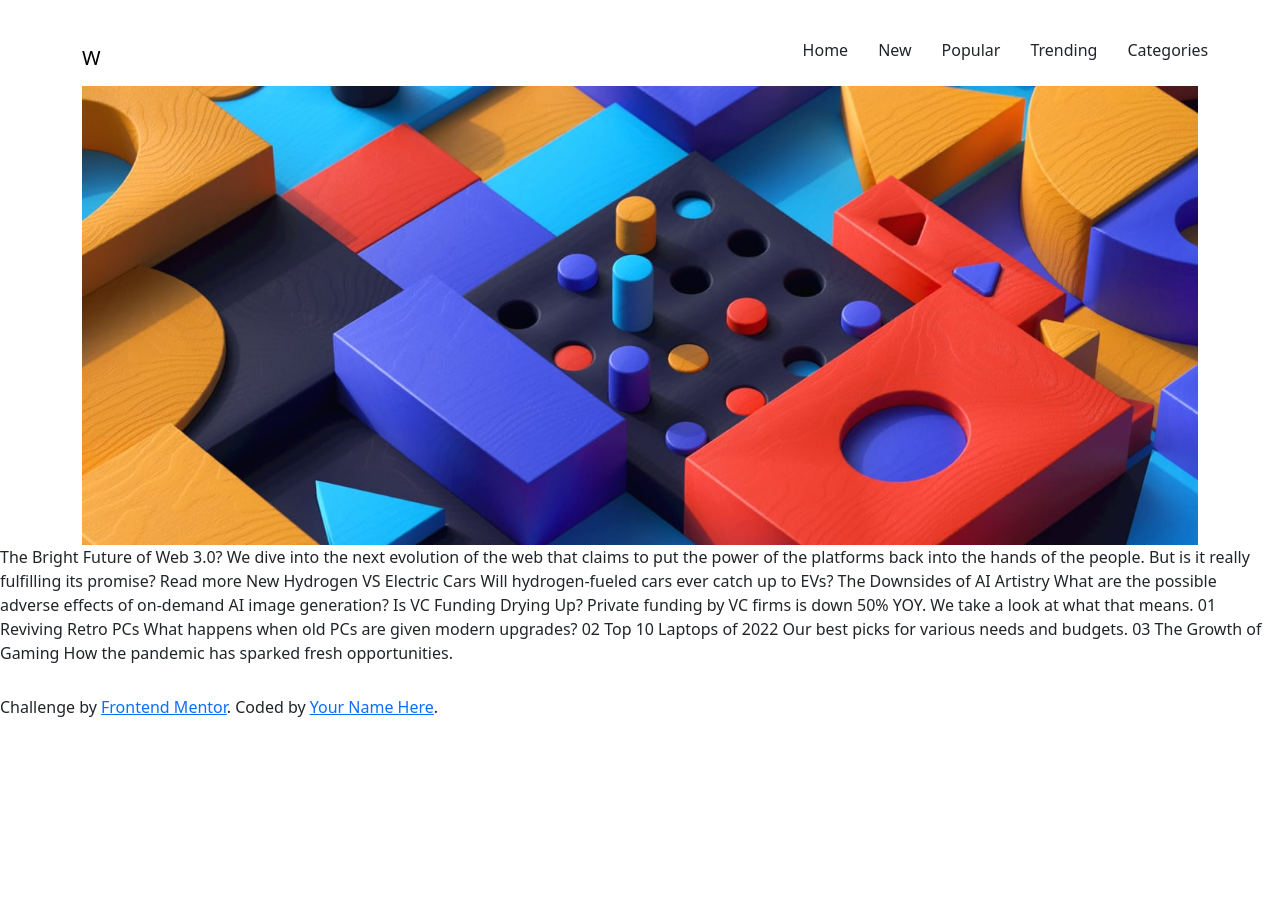
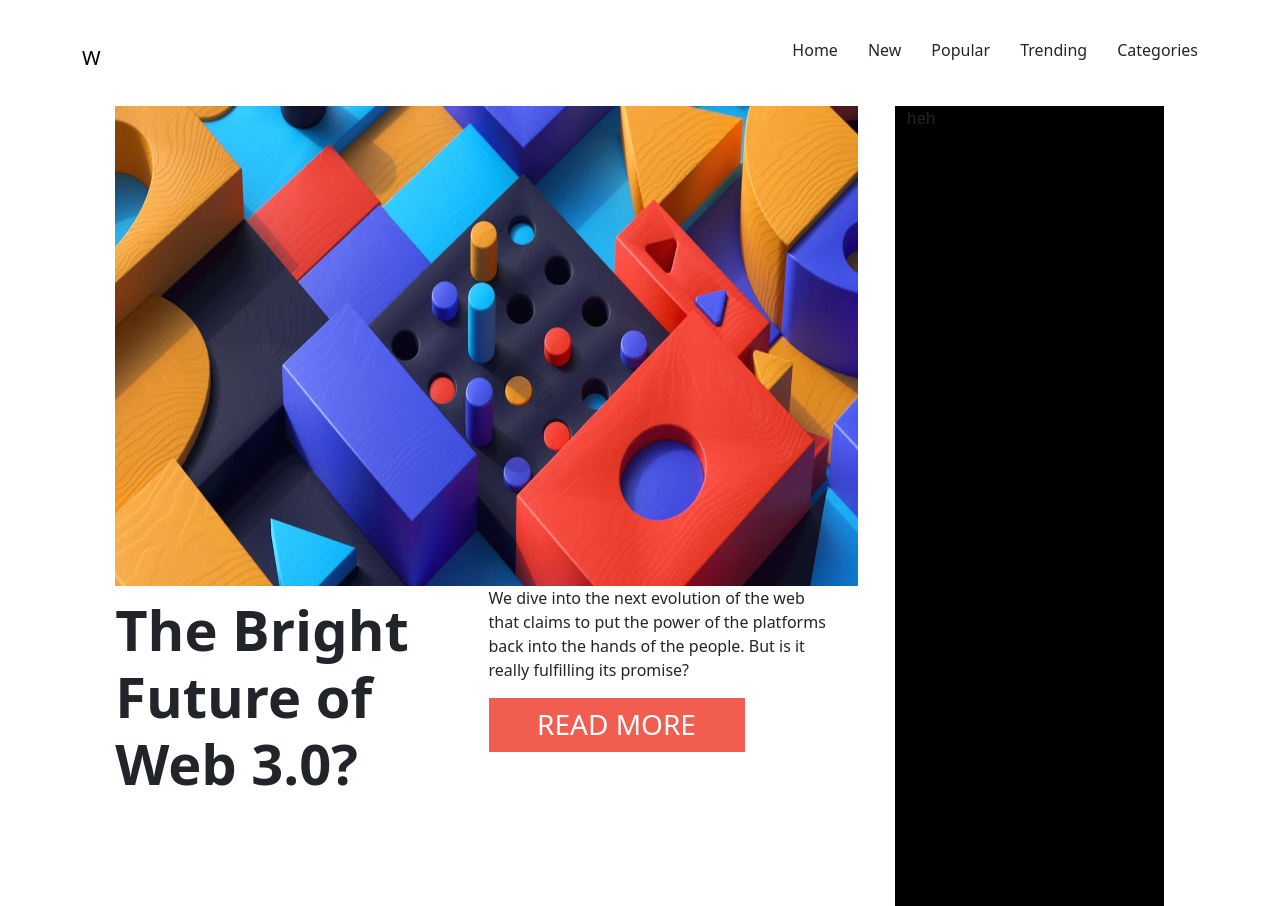
Before and after one commit to etimexo/News-homepage, a plain HTML site: page index.html in a window 1280 px wide. Shown: the top 906 px of the page. Before the commit the page ends 800 px from the top, so only its background shows below. Drawn offline with nearby package versions, Linux system fonts and the light colour scheme.

Commit message:
Edit files

```diff
--- a/index.html
+++ b/index.html
@@ -11,9 +11,10 @@
 <body>
   <main>
     <div class="container">
-      <div class="continer-fluid">
-        <nav class="navbar navbar-expand-lg">
+      <nav class="navbar navbar-expand-lg">
+        <div>
           <a href="index.html" class="navbar-brand brand-space">W</a>
+        </div>
           <div class="toggle">
               <span class="line"></span>
               <span class="line"></span>
@@ -26,22 +27,37 @@
               <li class="nav-item"><a class="nav-link" href="#">Trending</a></li>
               <li class="nav-item"><a class="nav-link" href="#">Categories</a></li>
           </ul>
-        </nav>
-      </div>
-      <div class="row d-flex">
-        <div class="col-xxl-2 img1">
+      </nav>
+    </div>
+      <div class="row d-flex row1 ">
+        <div class="col-xl-7 img1">
           <img src="./assets/images/image-web-3-mobile.jpg" class="img1-mobile" alt="...">
           <img src="./assets/images/image-web-3-desktop.jpg" class="img1-desktop" alt="...">
+          <div class="row future">
+            <div class="col bright">
+              <h1>
+                The Bright Future of Web 3.0?
+              </h1>
+            </div>
+            <div class="col para1">
+                <p>
+                  We dive into the next evolution of the web that claims to put the power of the platforms back into the hands of the people.
+                  But is it really fulfilling its promise?
+                  <h3>
+                    <button>
+                      <a href="#">Read more</a>
+                    </button>
+                  </h3>
+                </p>
+            </div>
+          </div>
+        </div>
+
+        <div class="col-lg-1 img2">
+          heh
         </div>
       </div>
     </div>
-    The Bright Future of Web 3.0?
-
-    We dive into the next evolution of the web that claims to put the power of the platforms back into the hands of the people.
-    But is it really fulfilling its promise?
-
-    Read more
-
     New
 
     Hydrogen VS Electric Cars
--- a/style.css
+++ b/style.css
@@ -6,23 +6,27 @@
 main {
   margin: 30px auto;
 }
-.navbar .brand-space {
-  margin-right: 50vw;
-}
-.container-fluid {
-  margin-top: 2px;
-}
-.row .img1-desktop {
-  display: none;
-}
-.row .img1-mobile {
-  width: 100%;
-}
 ul {
   list-style-type: none;
 }
-
+.row1 .future button {
+  width: 20vw;
+  padding: 10px 20px;
+  background-color: hsl(5, 85%, 63%);
+  border: none;
+}
+.row1 .future button:hover, .row1 .future button:focus {
+  background-color: black;
+}
+.row1 .future button a {
+  text-decoration: none;
+  color: white;
+  text-transform: uppercase;
+}
 @media (max-width: 912px) {
+  main {
+    width: 80%;
+  }
   .navbar {
     display: flex;
     align-items: center;
@@ -78,16 +82,67 @@ ul {
     text-align: center;
     transform: 0.3s;
   }
+  .img1-desktop {
+    display: none;
+  }
+  .row1 .img1-mobile {
+    display: block;
+    width: 100%;
+  }
+  .row1 .future {
+    display: block;
+  }
+  .row1 .future h1 {
+    font-size: 3rem;
+    font-weight: bold;
+  }
+  .row1 .future button {
+    width: 50vw;
+  }
 }
 
-
-@media (min-width: 990px) {
+@media (min-width: 913px) {
+  main {
+    width: 80%;
+    width: 100%;
+    margin: 30px auto;
+  }
+  .navbar {
+    width: 100%;
+    margin: 20px auto;
+    display: flex;
+    align-items: center;
+    justify-content: space-between;
+  }
+  .navbar .nav-menu {
+    margin-left: auto;
+    margin-right: 0;
+  }
+  .row1 {
+    width: 100%;
+    height: 100vh;
+  }
+  .row .img1 {
+    margin: 0 5px 10px 9vw;
+    padding: auto 32px;
+  }
+  .row .img1 .img1-desktop {
+    width: 58vw;
+    height: 60vh;
+  }
+  .row .img2 {
+    width: 21%;
+    background-color: black;
+    margin-left: 40px;
+    height: 100%;
+  }
   .row .img1-mobile {
     display: none;
   }
   .row .img1-desktop {
     display: block;
     width: 100%;
+    height: 90%;
   }
   .toggle {
     display: none;
@@ -99,5 +154,18 @@ ul {
   }
   ul li a{
     margin-left: 30px;
+    text-decoration: none;
+  }
+  ul li a:hover {
+    background-color: black;
+    color: hsl(5, 85%, 63%);
+  }
+  .row1 .future h1 {
+    font-size: 3.5rem;
+    font-weight: bold;
+    margin: 10px auto;
+  }
+  .row1 .future .para1 {
+    font-size: 1rem;
   }
 }
```
